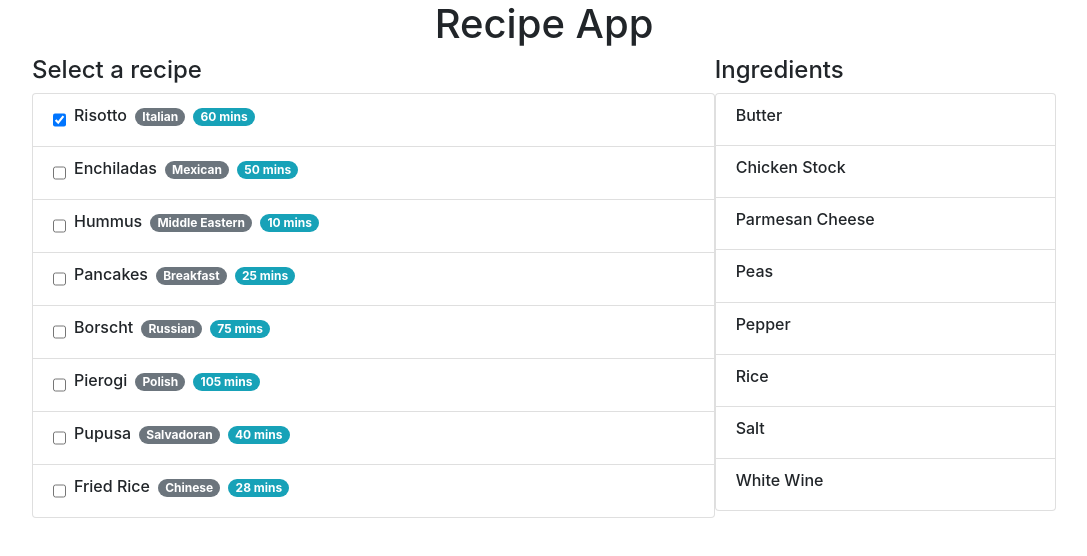
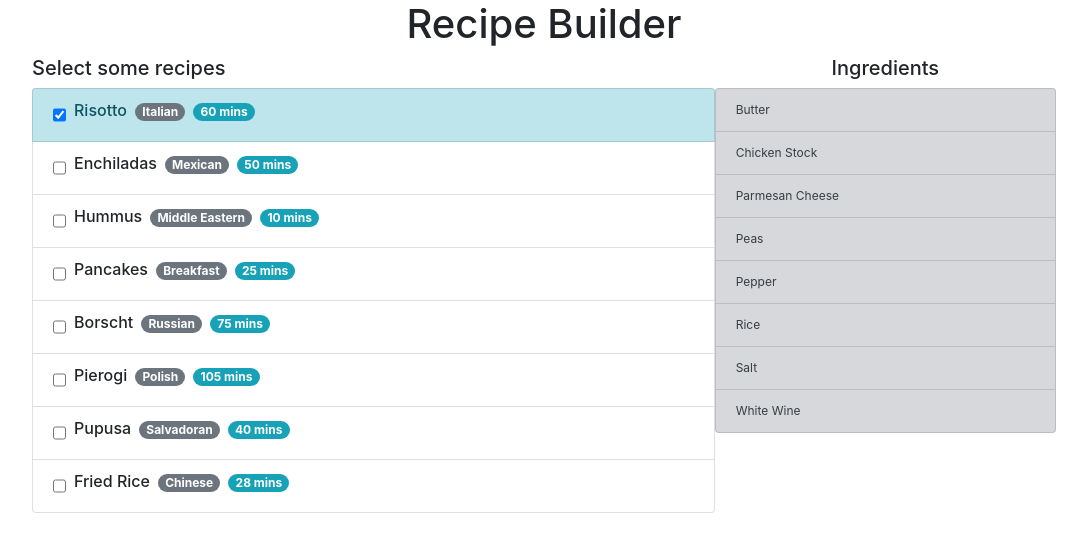
Before and after one commit to sanjeet724/recipe-app, a React (Create React App) app: page / in a window 1280 px wide. Both pictures are taken after a click on the checkbox 155 px from the left and 119 px from the top of the page. Shown: the top 556 px of the page, without its empty margins (96-1183 px from the left). Built offline with nearby package versions, Linux system fonts and the light colour scheme.

Commit message:
Added some css styles

```diff
--- a/src/App.css
+++ b/src/App.css
@@ -24,6 +24,18 @@
   justify-content: flex-start;
 }
 
+.ingredient-label {
+  text-align: center;
+}
+
+.ingredient-name {
+  font-size: 12px;
+}
+
+.ingredients-list {
+  max-height: 425px;
+  overflow-x: auto;
+}
 
 .badge-recipe {
   margin-right: 8px;
--- a/src/App.js
+++ b/src/App.js
@@ -32,17 +32,18 @@ class App extends Component {
     return (
       <div className="recipe-app">
         <header className="header">
-          <h1>Recipe App</h1>
+          <h1>Recipe Builder</h1>
         </header>
         <div className="main-container">
           <div className="recipe-container">
-            <h4>Select a recipe</h4>
+            <h5>Select some recipes</h5>
             <RecipeList recipes={recipes}
+              selectedRecipes={selectedRecipes}
               handleCheckboxClick={this.handleRecipeSelection} />
           </div>
           {selectedRecipes.length > 0 &&
             <div className="ingredient-container">
-              <h4>Ingredients</h4>
+              <h5 className="ingredient-label">Ingredients</h5>
               <IngredientList selectedRecipes={selectedRecipes} />
             </div>
           }
--- a/src/components/ingredientList.jsx
+++ b/src/components/ingredientList.jsx
@@ -17,7 +17,8 @@ const IngredientList = ({ selectedRecipes: recipes }) => {
         <div className="ingredients-list">
             <ul className="list-group">
                 {allIngredients.map((ing, i) =>
-                    <li key={i} className="list-group-item"><h6>{ing}</h6></li>
+                    <li key={i} className="list-group-item list-group-item-secondary">
+                        <div className="ingredient-name">{ing}</div></li>
                 )}
             </ul>
         </div>
--- a/src/components/recipeItem.jsx
+++ b/src/components/recipeItem.jsx
@@ -1,10 +1,12 @@
 import React from 'react';
 
-const RecipeItem = ({ recipe, handleCheckboxClick }) => {
+const RecipeItem = ({ recipe, selectedRecipes: selected, handleCheckboxClick }) => {
     const { name, cook_time, type } = recipe;
     const mins = cook_time + " mins";
+    const isSelected = selected.includes(recipe);
+    const selectedCSS = isSelected ? "list-group-item list-group-item-info" : "list-group-item";
     return (
-        <div className="list-group-item">
+        <div className={selectedCSS}>
             <div className="recipe-list-item">
                 <input
                     type="checkbox"
--- a/src/components/recipeList.jsx
+++ b/src/components/recipeList.jsx
@@ -1,13 +1,14 @@
 import React from 'react';
 import RecipeItem from './recipeItem';
 
-const RecipeList = ({ recipes, handleCheckboxClick }) => {
+const RecipeList = ({ recipes, selectedRecipes, handleCheckboxClick }) => {
     return (
         <div className="recipe-list">
             <ul className="list-group">
                 {recipes.map((recipe, i) =>
                     <RecipeItem key={i}
                         recipe={recipe}
+                        selectedRecipes={selectedRecipes}
                         handleCheckboxClick={handleCheckboxClick} />
                 )}
             </ul>
```
